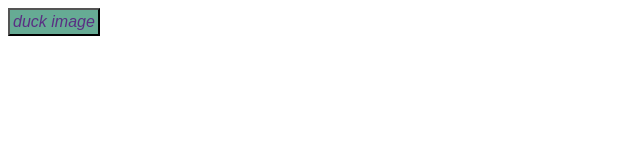
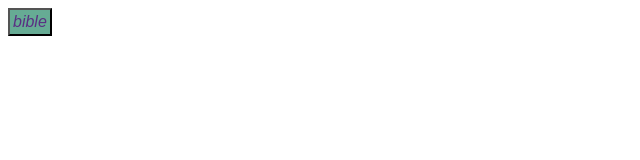
Before and after one commit to Sriram-R-269/Async-programming--Day--5-async-bible, a plain HTML site: page index.html in a window 1280 px wide. Shown: the whole page, without its empty margins (0-640 px from the left). Drawn offline with Linux system fonts and the light colour scheme.

Commit message:
Update index.html

```diff
--- a/index.html
+++ b/index.html
@@ -8,7 +8,7 @@
 <body>
     <div id="random-duck">
     </div>
-    <button onclick="duck()">duck image</button>
+    <button onclick="duck()">bible</button>
     <script src="bible.js"></script>
 </body>
 </html>
```
